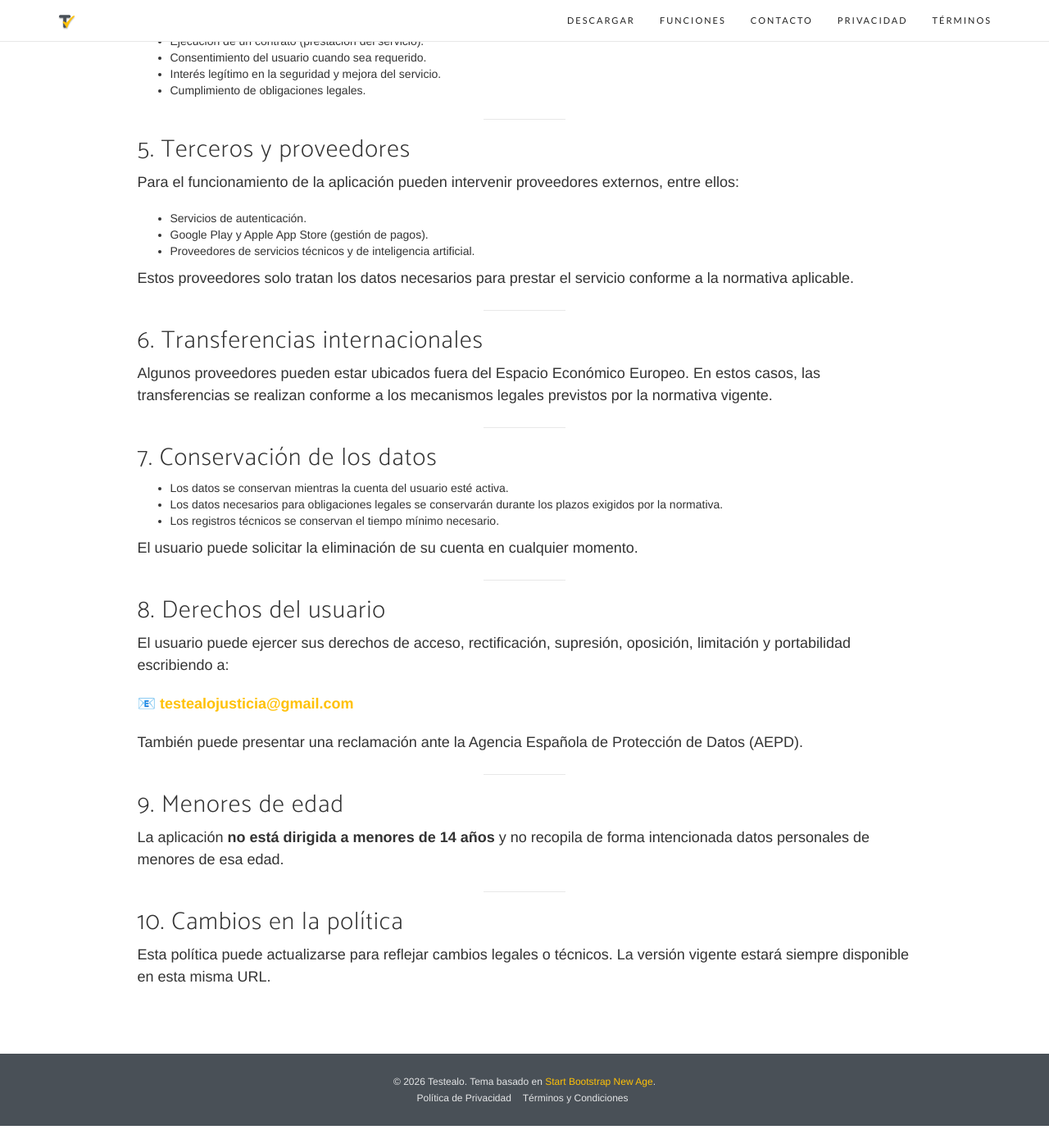
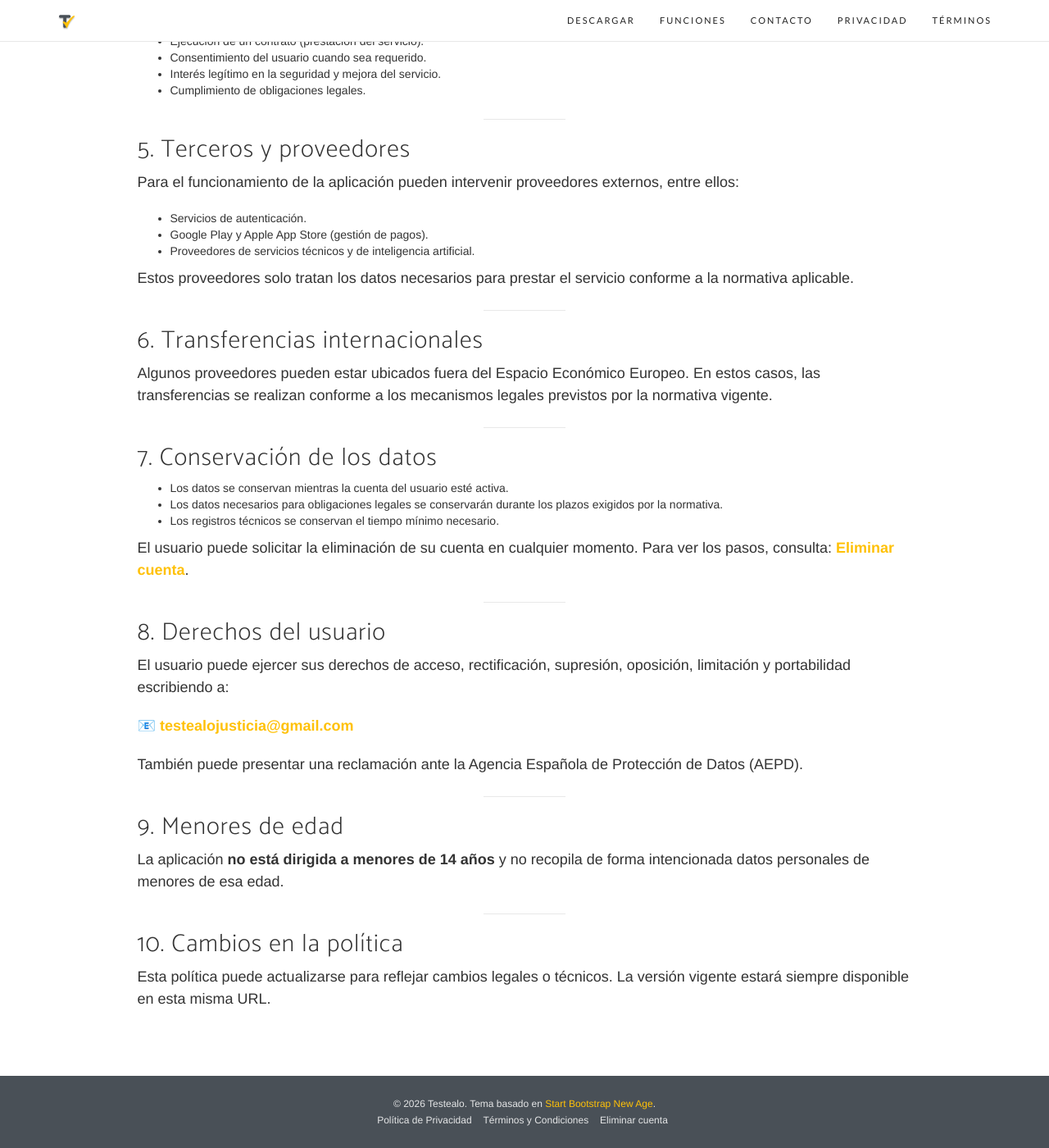
Before and after one commit to jfjalburquerque/testealo.github.io, a Jekyll site: the page built from politica-de-privacidad.md, in a window 1280 px wide and 1400 px high, scrolled down 1403 px. Shown: the whole window at 82% size. Built offline with Jekyll 4.4.1, drawn with Linux system fonts in a browser that asks for light colours; some web fonts are replaced; before the commit the page ends 2776 px from its top, so only the background shows below that.

Commit message:
eliminar cuenta

```diff
--- a/_includes/footer.html
+++ b/_includes/footer.html
@@ -7,6 +7,7 @@
     <ul class="list-inline">
       <li><a href="{{ '/politica-de-privacidad/' | relative_url }}">Política de Privacidad</a></li>
       <li><a href="{{ '/terminos-y-condiciones/' | relative_url }}">Términos y Condiciones</a></li>
+      <li><a href="{{ '/eliminar-cuenta/' | relative_url }}">Eliminar cuenta</a></li>
     </ul>
   </div>
 </footer>
--- a/politica-de-privacidad.md
+++ b/politica-de-privacidad.md
@@ -105,7 +105,7 @@ En estos casos, las transferencias se realizan conforme a los mecanismos legales
 * Los datos necesarios para obligaciones legales se conservarán durante los plazos exigidos por la normativa.
 * Los registros técnicos se conservan el tiempo mínimo necesario.
 
-El usuario puede solicitar la eliminación de su cuenta en cualquier momento.
+El usuario puede solicitar la eliminación de su cuenta en cualquier momento. Para ver los pasos, consulta: **[Eliminar cuenta]({{ '/eliminar-cuenta/' | relative_url }})**.
 
 ---
 
```
Also changed, not shown: eliminar-cuenta.md (added, +46 -0 lines).
